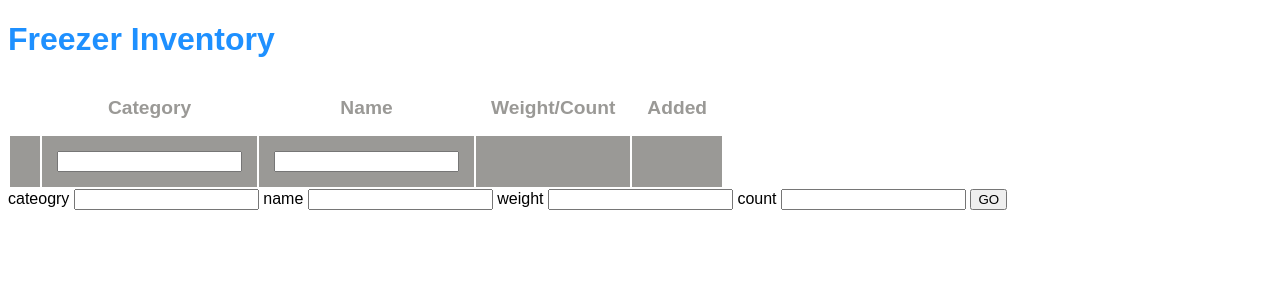
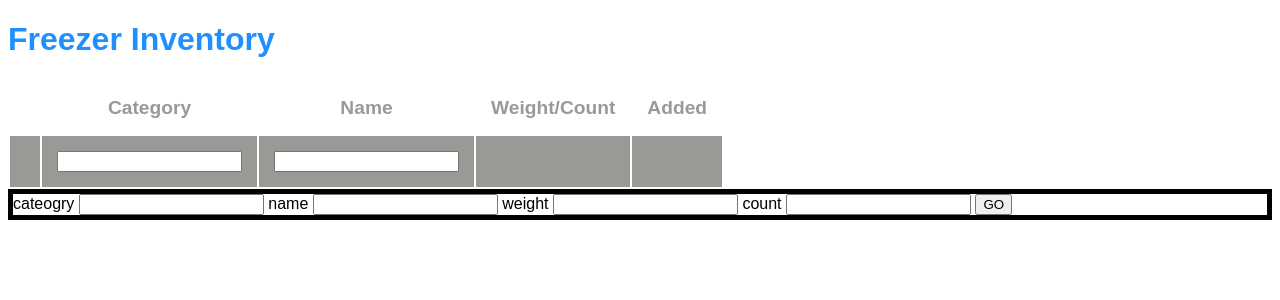
Before and after one commit to spx1/freezer-inventory, a Flask app: page /Inventory/home in a window 1280 px wide. Shown: the top 300 px of the page. Run offline with Flask 3, Linux system fonts and the light colour scheme; data that the repository does not hold is empty; parts of the project's set-up code (start-up, migrations or seed data) failed here and were passed over.

Commit message:
Keep the inputs Sticky at the Bottom
Add container format and style for the container

```diff
--- a/app/static/inventory.css
+++ b/app/static/inventory.css
@@ -35,3 +35,11 @@ td {
     text-align: center;
     padding: 15px;
 }
+
+.form-container {
+    background-color: white;
+    border: 5px solid black;
+    position: sticky;
+    bottom: 0;
+    /* width: 100%; */
+}
--- a/app/templates/inventory.html
+++ b/app/templates/inventory.html
@@ -127,6 +127,7 @@
         {% endfor %}
     </table>
 
+    <div class="form-container" id="input-form-conatiner">
         <form method="POST" action="{{url_for('Inventory.post_item')}}">
             {{ form.csrf_token }}
             {{ form.category.label }} {{ form.category(size=20) }}
@@ -135,6 +136,7 @@
             {{ form.count.label }} {{ form.count }}
             <input type="submit" value="GO">
         </form>
+    </div>
 
     {% if form.name.errors %}
         <ul class="errors">
```
Lines whose indentation alone changed are shown as unchanged.
